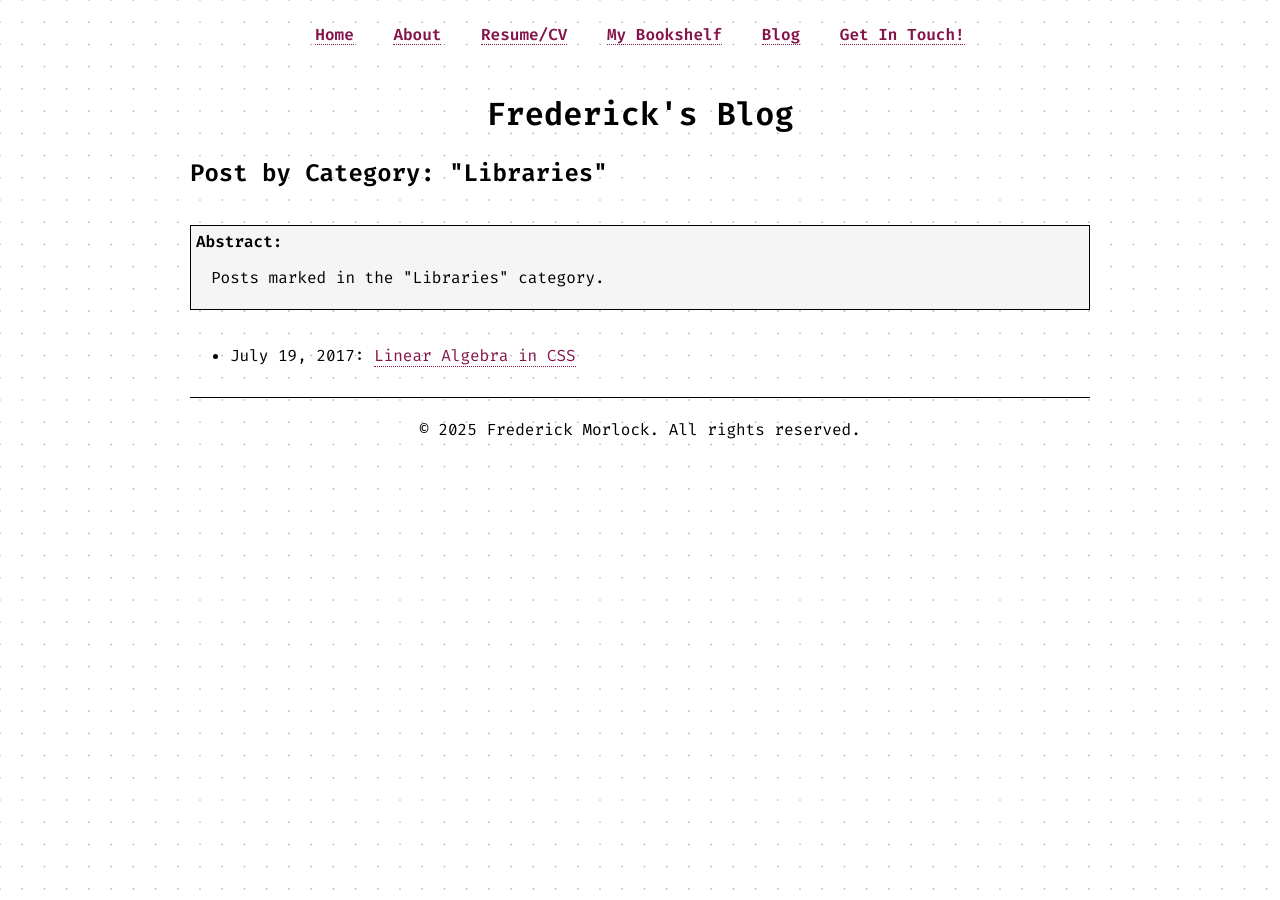
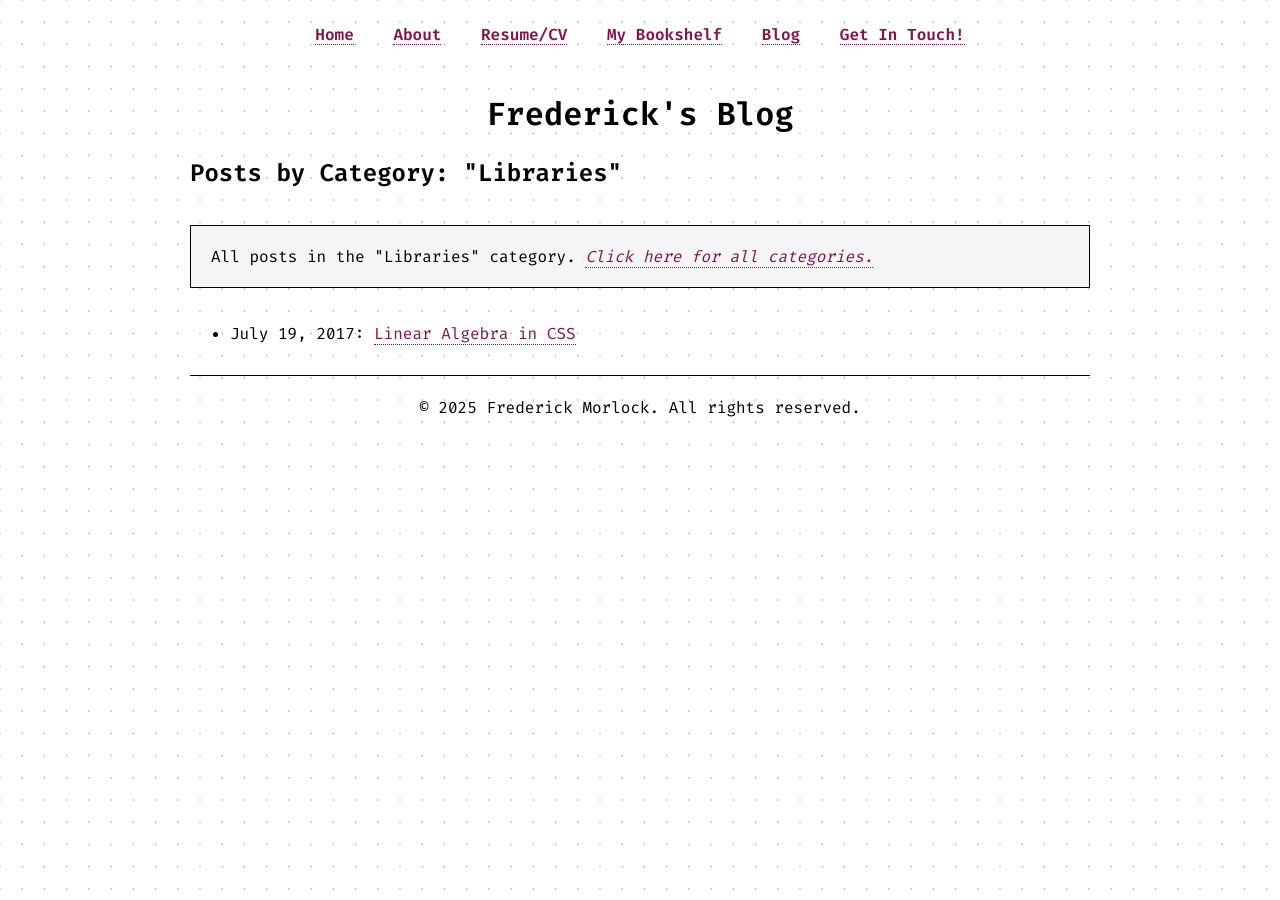
Before and after one commit to FrederickGeek8/freddy.us, a Jekyll site: the page built from blog/categories/Libraries.md, in a window 1280 px wide. Built offline with Jekyll 4.4.1, drawn with Linux system fonts in a browser that asks for light colours.

Commit message:
Remove the "Abstract" header from pages
With the new, less-academic design, this made less sense. Also, I took
someone's suggestion that the posts under each tag should not be listed
out on the "global tags" page.

```diff
--- a/_layouts/catpage.html
+++ b/_layouts/catpage.html
@@ -10,11 +10,10 @@ layout: blog.default
     <h1 id="title">Frederick's Blog</h1>
   </header>
 
-  <h2>Post by Category: "{{ page.category }}"</h2>
+  <h2>Posts by Category: "{{ page.category }}"</h2>
 
   <div class="spacer">
-    <b>Abstract:</b>
-    <p>Posts marked in the "{{ page.category }}" category.</p>
+    <p>All posts in the "{{ page.category }}" category. <a href="/blog/categories/"><em>Click here for all categories.</em></a></p>
   </div>
 
   <ul>
--- a/_layouts/post.html
+++ b/_layouts/post.html
@@ -29,7 +29,7 @@ layout: blog.default
   {% endif %}
 
   <div class="spacer">
-    <b>Abstract:</b>
+    <p><b>Abstract:</b></p>
     <p>{{ page.description }}</p>
   </div>
 
--- a/_layouts/tagpage.html
+++ b/_layouts/tagpage.html
@@ -9,11 +9,10 @@ layout: blog.default
     <h1 id="title">Frederick's Blog</h1>
   </header>
 
-  <h2>Post by Tag: "{{ page.tag }}"</h2>
+  <h2>Posts by Tag: "{{ page.tag }}"</h2>
 
   <div class="spacer">
-    <b>Abstract:</b>
-    <p>Posts marked with the "{{ page.tag }}" tag.</p>
+    <p>Posts marked with the "{{ page.tag }}" tag. <a href="/blog/tags/"><em>Click here for all tags.</em></a></p>
   </div>
 
   <ul>
--- a/blog/categories/index.html
+++ b/blog/categories/index.html
@@ -9,10 +9,9 @@ title: "Posts by Category"
 <div class="container tight">
   <h1 id="title">Frederick's Blog</h1>
 
-  <h2>Post by Category:</h2>
+  <h2>Posts by Category:</h2>
 
   <div class="spacer">
-    <b>Abstract:</b>
     <p>All posts in all categories.</p>
   </div>
 
```
Also changed, not shown: blog/tags/index.html (+5 -9 lines).
